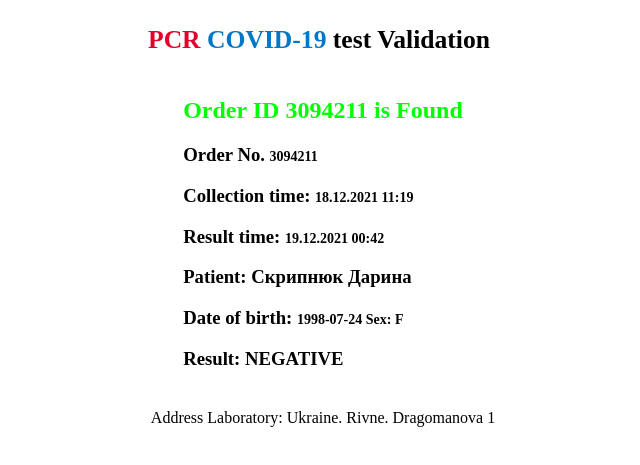
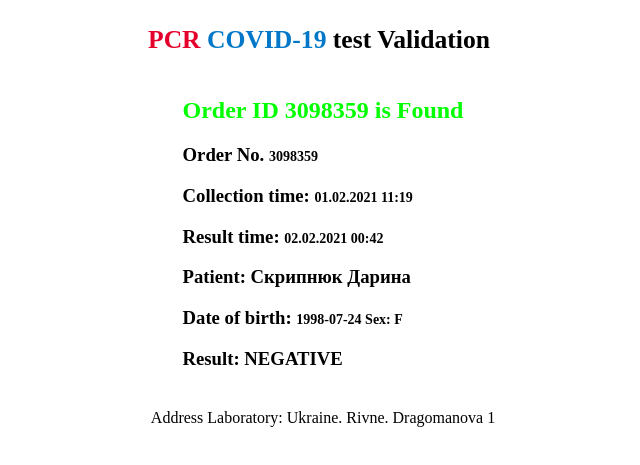
Before and after one commit to vadymchornyi98/escNataSD, a plain HTML site: page index.html in a window 1280 px wide. Shown: the part 197-662 px from the top of the page, without its empty margins (317-957 px from the left). Drawn offline with Linux system fonts and the light colour scheme; a web font is replaced by a local one.

Commit message:
Update index.html

```diff
--- a/index.html
+++ b/index.html
@@ -370,10 +370,10 @@
     </div>
 
     <div>
-        <h2 class="founded"><span>Order ID 3094211</span> is Found</h2>
-        <h3 class="foundText">Order No. <span>3094211 </span></h3>
-        <h3 class="foundText">Collection time: <span>  18.12.2021 11:19 </span></h3>
-        <h3 class="foundText">Result time: <span>19.12.2021 00:42</span></h3>
+        <h2 class="founded"><span>Order ID 3098359</span> is Found</h2>
+        <h3 class="foundText">Order No. <span>3098359 </span></h3>
+        <h3 class="foundText">Collection time: <span>  01.02.2021 11:19 </span></h3>
+        <h3 class="foundText">Result time: <span>02.02.2021 00:42</span></h3>
         <h3>Patient: Скрипнюк Дарина</h3>
         <h3 class="foundText">Date of birth: <span>1998-07-24 Sex: F</span></h3>
         <h3 class="foundText">Result:  NEGATIVE</h3>
```
